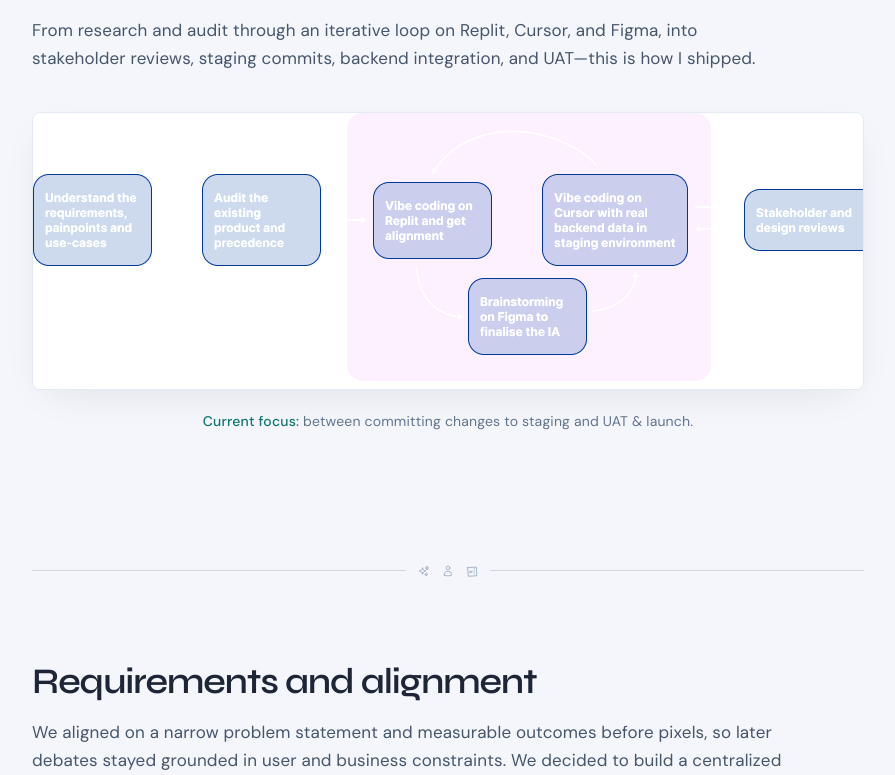
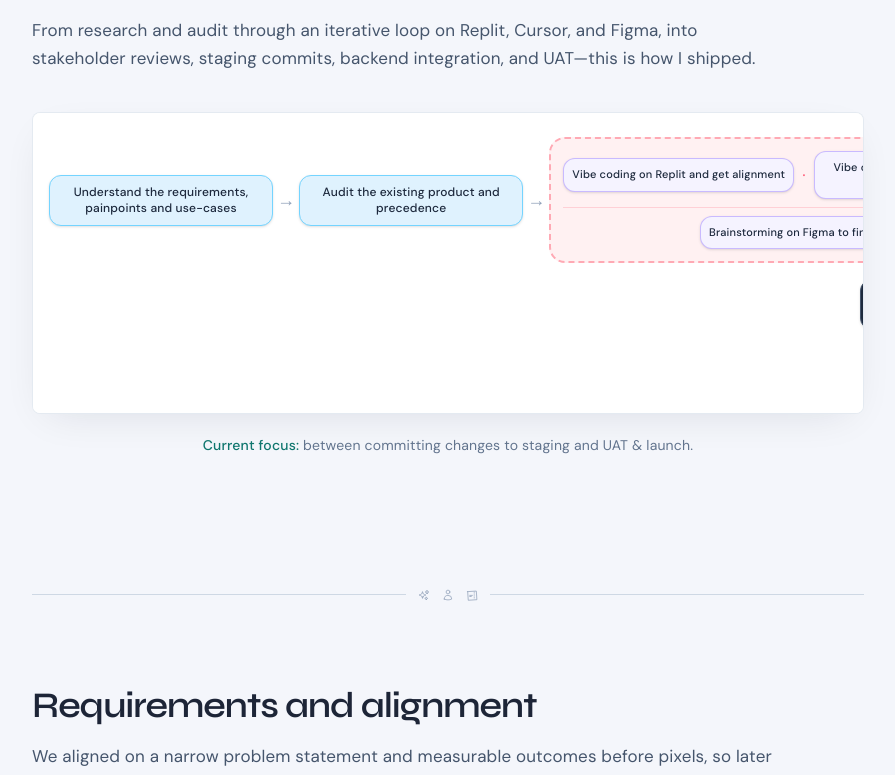
Before and after one commit to toshigupta17/wfm-casestudy, a React (Vite) app: page / in a window 1280 px wide. Shown: the part 2513-3288 px from the top of the page, without its empty margins (192-1087 px from the left). Built offline with nearby package versions, Linux system fonts and the light colour scheme.

Commit message:
Update DiscoveryProcessFigures and DesignProcessDiagram components to improve styling and readability. Adjust color schemes for better contrast and accessibility, and replace the static image in DesignProcessDiagram with a dynamic DesignProcessFlowDiagram component for enhanced interactivity.

```diff
--- a/src/components/sections/DesignProcessDiagram.tsx
+++ b/src/components/sections/DesignProcessDiagram.tsx
@@ -1,38 +1,10 @@
 import { useEffect, useId, useRef, useState } from 'react'
 import { createPortal } from 'react-dom'
 import { FadeIn } from '../ui/FadeIn'
-import processDiagramFrame from '../../content/Assets/Frame 13.png'
-
-/** Native export dimensions — layout uses full width so text is not downscaled. */
-const DIAGRAM_NATIVE_W = 1218
-const DIAGRAM_NATIVE_H = 268
+import { DesignProcessFlowDiagram } from './DesignProcessFlowDiagram'
 
 const diagramAlt =
   'Process flow from discovery and audit through an iterative hub (Replit, Figma, Cursor), stakeholder reviews, staging, UAT and launch, with dev integration. Current phase is between committing changes to staging and UAT and launch.'
-
-/** Approximate position of the gap between “Commit changes to staging” and “UAT & launch” (native 1218×268 asset). */
-const CURRENT_PHASE_STYLE = {
-  left: '77.5%',
-  top: '34%',
-} as const
-
-function CurrentPhaseMarker() {
-  return (
-    <div
-      className="pointer-events-none absolute z-[1] flex -translate-x-1/2 -translate-y-1/2 flex-col items-center gap-1.5"
-      style={{ left: CURRENT_PHASE_STYLE.left, top: CURRENT_PHASE_STYLE.top }}
-      aria-hidden
-    >
-      <span className="whitespace-nowrap rounded-md border border-teal-200 bg-white/95 px-2.5 py-1 text-[10px] font-semibold uppercase tracking-[0.14em] text-accent shadow-md shadow-slate-900/15 md:text-[11px]">
-        Current phase
-      </span>
-      <span className="relative flex h-7 w-7 items-center justify-center">
-        <span className="absolute h-7 w-7 rounded-full border border-accent/50" />
-        <span className="absolute h-3 w-3 rounded-full border-2 border-accent bg-accent/25 shadow-[0_0_12px_rgba(15,118,110,0.35)] motion-safe:animate-pulse" />
-      </span>
-    </div>
-  )
-}
 
 export function DesignProcessDiagram() {
   const [expanded, setExpanded] = useState(false)
@@ -71,21 +43,11 @@ export function DesignProcessDiagram() {
           aria-label="Expand process diagram"
         >
           <div
-            className="overflow-x-auto rounded-lg border border-slate-200/90 bg-white shadow-[0_12px_40px_-16px_rgba(15,23,42,0.12)] [-webkit-overflow-scrolling:touch]"
+            className="overflow-x-auto rounded-lg border border-slate-200/90 bg-white p-3 shadow-[0_12px_40px_-16px_rgba(15,23,42,0.12)] [-webkit-overflow-scrolling:touch] sm:p-4"
             role="presentation"
           >
-            <div className="relative inline-block">
-              <img
-                src={processDiagramFrame}
-                alt={diagramAlt}
-                width={DIAGRAM_NATIVE_W}
-                height={DIAGRAM_NATIVE_H}
-                className="block max-w-none rounded-lg contrast-[1.06] brightness-[1.02]"
-                style={{ width: DIAGRAM_NATIVE_W, minWidth: DIAGRAM_NATIVE_W }}
-                loading="lazy"
-                decoding="async"
-              />
-              <CurrentPhaseMarker />
+            <div className="relative inline-block min-w-0">
+              <DesignProcessFlowDiagram />
             </div>
           </div>
         </button>
@@ -104,7 +66,7 @@ export function DesignProcessDiagram() {
               onClick={() => setExpanded(false)}
             >
               <h2 id={`${dialogId}-title`} className="sr-only">
-                Process diagram
+                {diagramAlt}
               </h2>
               <button
                 ref={closeBtnRef}
@@ -127,15 +89,11 @@ export function DesignProcessDiagram() {
                   <path d="M6 6l12 12M18 6L6 18" strokeLinecap="round" />
                 </svg>
               </button>
-              <div className="relative inline-block max-w-full" onClick={(e) => e.stopPropagation()}>
-                <img
-                  src={processDiagramFrame}
-                  alt={diagramAlt}
-                  width={DIAGRAM_NATIVE_W}
-                  height={DIAGRAM_NATIVE_H}
-                  className="h-auto max-h-[min(92vh,900px)] w-auto max-w-[min(98vw,1218px)] rounded-lg border border-slate-200/80 bg-white object-contain object-left shadow-2xl shadow-slate-900/20 contrast-[1.05] brightness-[1.02]"
-                />
-                <CurrentPhaseMarker />
+              <div
+                className="max-h-[min(92vh,900px)] max-w-[min(98vw,1280px)] overflow-auto rounded-xl border border-slate-200/80 bg-white p-4 shadow-2xl shadow-slate-900/20 sm:p-6"
+                onClick={(e) => e.stopPropagation()}
+              >
+                <DesignProcessFlowDiagram />
               </div>
             </div>,
             document.body
--- /dev/null
+++ b/src/components/sections/DesignProcessFlowDiagram.tsx
@@ -0,0 +1,99 @@
+import type { ReactNode } from 'react'
+
+/** Light-mode process flow (replaces PNG with unreadable white-on-pastel text). */
+const stepClass =
+  'max-w-[11.5rem] shrink-0 rounded-xl border px-2.5 py-2 text-center text-[11px] font-medium leading-snug text-slate-800 shadow-sm sm:max-w-[13rem] sm:px-3 sm:text-xs md:max-w-[14rem]'
+
+function Arrow() {
+  return (
+    <span className="shrink-0 px-0.5 text-lg font-light text-slate-400 sm:px-1" aria-hidden>
+      →
+    </span>
+  )
+}
+
+function HubBox({ children }: { children: ReactNode }) {
+  return (
+    <div className="max-w-[14rem] shrink-0 rounded-xl border border-violet-300/90 bg-violet-50 px-2 py-2 text-center text-[10px] font-medium leading-snug text-slate-800 shadow-sm sm:max-w-[16rem] sm:text-[11px]">
+      {children}
+    </div>
+  )
+}
+
+/** Marker between “Commit changes to staging” and “UAT & launch”. */
+function CurrentPhaseMarker() {
+  return (
+    <div className="pointer-events-none flex flex-col items-center gap-1.5" aria-hidden>
+      <span className="whitespace-nowrap rounded-md border border-teal-200 bg-white px-2.5 py-1 text-[10px] font-semibold uppercase tracking-[0.14em] text-accent shadow-md shadow-slate-900/15 md:text-[11px]">
+        Current phase
+      </span>
+      <span className="relative flex h-7 w-7 items-center justify-center">
+        <span className="absolute h-7 w-7 rounded-full border border-accent/50" />
+        <span className="absolute h-3 w-3 rounded-full border-2 border-accent bg-accent/25 shadow-[0_0_12px_rgba(15,118,110,0.35)] motion-safe:animate-pulse" />
+      </span>
+    </div>
+  )
+}
+
+export function DesignProcessFlowDiagram() {
+  return (
+    <div
+      className="relative min-h-[268px] min-w-[min(1218px,100%)]"
+      role="img"
+      aria-label="Process flow from discovery through audit, iterative hub, reviews, staging, UAT, and dev integration"
+    >
+      <div className="flex min-w-[1080px] flex-col gap-4 pb-1 pt-2 sm:min-w-[1150px]">
+        <div className="flex flex-wrap items-center gap-y-4 sm:flex-nowrap">
+          <div className={`${stepClass} border-sky-300 bg-sky-100`}>
+            Understand the requirements, painpoints and use-cases
+          </div>
+          <Arrow />
+          <div className={`${stepClass} border-sky-300 bg-sky-100`}>
+            Audit the existing product and precedence
+          </div>
+          <Arrow />
+
+          {/* Iterative hub — dashed region, dark text on soft fills */}
+          <div className="flex shrink-0 flex-col gap-2 rounded-2xl border-2 border-dashed border-rose-300/90 bg-rose-50/95 p-3">
+            <div className="flex flex-col items-stretch gap-2 sm:flex-row sm:items-center">
+              <HubBox>Vibe coding on Replit and get alignment</HubBox>
+              <span className="hidden shrink-0 text-rose-400 sm:inline" aria-hidden>
+                ·
+              </span>
+              <HubBox>
+                Vibe coding on Cursor with real backend data in staging environment
+              </HubBox>
+            </div>
+            <div className="flex justify-center border-t border-rose-200/90 pt-2">
+              <HubBox>Brainstorming on Figma to finalise the IA</HubBox>
+            </div>
+          </div>
+
+          <Arrow />
+          <div className={`${stepClass} border-sky-300 bg-sky-100`}>
+            Stakeholder and design reviews
+          </div>
+          <Arrow />
+
+          {/* Commit → UAT with “Current phase” marker */}
+          <div className={`${stepClass} border-sky-300 bg-sky-100`}>
+            Commit changes to staging
+          </div>
+          <div className="flex shrink-0 flex-col items-center gap-1 px-0.5 sm:px-1">
+            <CurrentPhaseMarker />
+            <Arrow />
+          </div>
+          <div className={`${stepClass} border-sky-300 bg-sky-100`}>UAT &amp; launch</div>
+        </div>
+
+        <div className="flex justify-center sm:justify-end sm:pr-[6%] md:pr-[10%]">
+          <div
+            className={`${stepClass} max-w-[20rem] border-slate-600 bg-slate-800 text-slate-50 sm:text-xs`}
+          >
+            Dev integration with backend and review
+          </div>
+        </div>
+      </div>
+    </div>
+  )
+}
--- a/src/components/sections/Iteration.tsx
+++ b/src/components/sections/Iteration.tsx
@@ -35,7 +35,7 @@ export function Iteration() {
           <div className="grid gap-6 p-6 sm:grid-cols-2 sm:gap-8 md:grid-cols-3 md:p-7">
             {ui.captions.map((screen) => (
               <div key={screen.title} className="space-y-2">
-                <p className="font-display text-sm font-semibold text-sky-200/90">
+                <p className="font-display text-sm font-semibold text-sky-800">
                   {screen.title}
                 </p>
                 <p className="text-[0.92rem] leading-relaxed text-slate-600">
```
Also changed, not shown: src/components/discovery/DiscoveryProcessFigures.tsx (+17 -17 lines).
